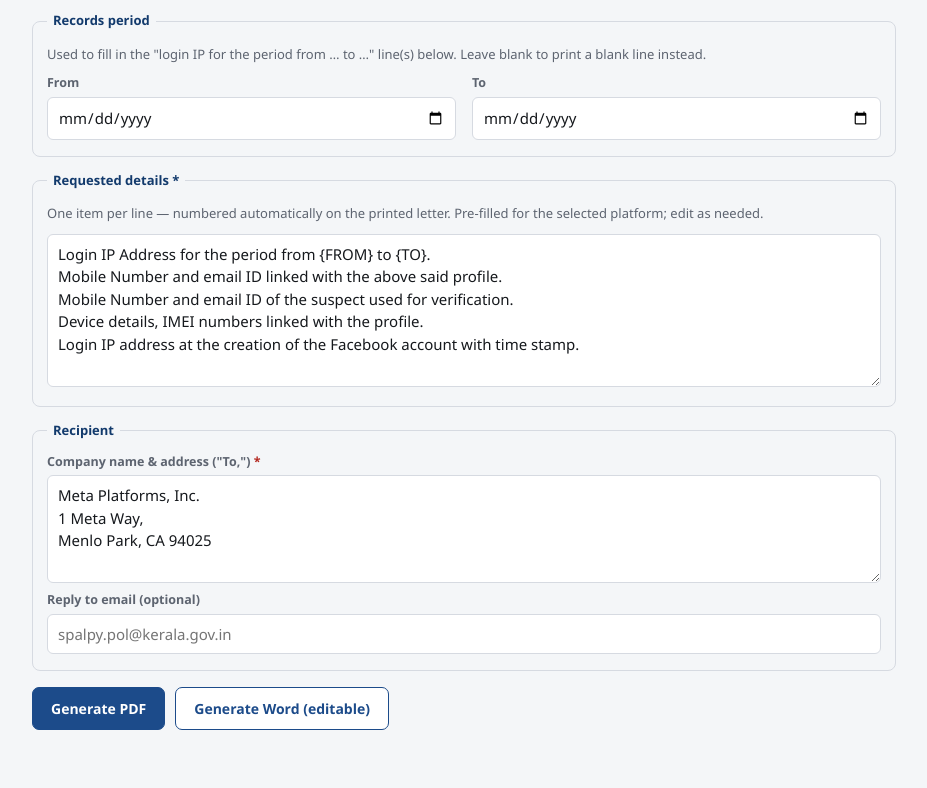
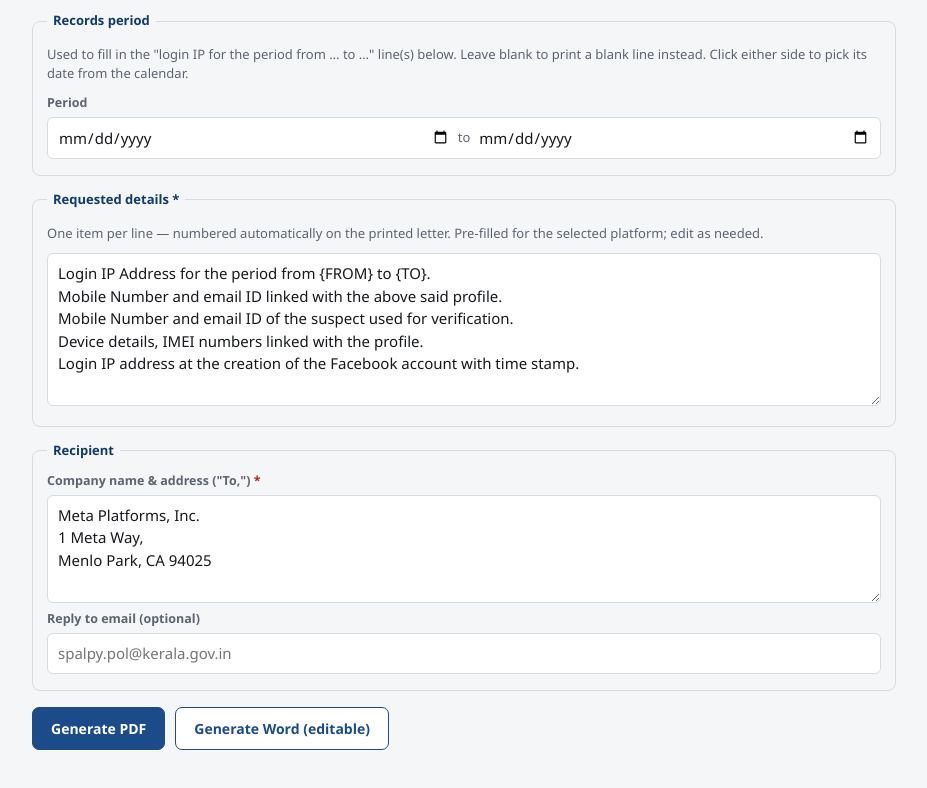
Before and after one commit to CybercellAlappuzha/cyber-cell-portal, a website: page public/bns94.html in a window 1280 px wide. Shown: the part 960-1748 px from the top of the page, without its empty margins (176-1103 px from the left). Drawn offline with Linux system fonts and the light colour scheme.

Commit message:
Merge Records period From/To into one visual box

```diff
--- a/docs/styles.css
+++ b/docs/styles.css
@@ -85,6 +85,18 @@ textarea { resize: vertical; min-height: 56px; }
 input:focus, select:focus, textarea:focus { outline: 2px solid var(--accent); outline-offset: 1px; }
 .field { margin-bottom: 2px; }
 
+/* Records-period "From … to …" merged into one visual box — each side is
+   still its own native <input type=date>, so clicking either half opens
+   that browser's own date-picker calendar for just that date. */
+.period-box {
+  display: flex; align-items: center; gap: 8px;
+  border: 1px solid var(--line); border-radius: 6px; background: #fff; padding: 0 10px;
+}
+.period-box input[type=date] { border: none; padding: 8px 0; width: auto; flex: 1; min-width: 0; }
+.period-box input[type=date]:focus { outline: none; }
+.period-box .period-sep { color: var(--muted); font-size: 13px; flex: none; }
+@media (max-width: 420px) { .period-box { flex-wrap: wrap; } }
+
 /* Custom suggestion dropdown (Police Office / Police Station) — built in
    JS instead of a native <datalist>, since datalist's suggestion popup is
    invisible/inconsistent in several browsers (notably Safari). Free text
--- a/public/bns94.html
+++ b/public/bns94.html
@@ -95,15 +95,13 @@
 
     <fieldset>
       <legend>Records period</legend>
-      <p class="hint">Used to fill in the "login IP for the period from … to …" line(s) below. Leave blank to print a blank line instead.</p>
-      <div class="grid">
-        <div class="field">
-          <label for="b94From">From</label>
-          <input type="date" id="b94From">
-        </div>
-        <div class="field">
-          <label for="b94To">To</label>
-          <input type="date" id="b94To">
+      <p class="hint">Used to fill in the "login IP for the period from … to …" line(s) below. Leave blank to print a blank line instead. Click either side to pick its date from the calendar.</p>
+      <div class="field">
+        <label for="b94From">Period</label>
+        <div class="period-box">
+          <input type="date" id="b94From" aria-label="From">
+          <span class="period-sep">to</span>
+          <input type="date" id="b94To" aria-label="To">
         </div>
       </div>
     </fieldset>
--- a/public/styles.css
+++ b/public/styles.css
@@ -85,6 +85,18 @@ textarea { resize: vertical; min-height: 56px; }
 input:focus, select:focus, textarea:focus { outline: 2px solid var(--accent); outline-offset: 1px; }
 .field { margin-bottom: 2px; }
 
+/* Records-period "From … to …" merged into one visual box — each side is
+   still its own native <input type=date>, so clicking either half opens
+   that browser's own date-picker calendar for just that date. */
+.period-box {
+  display: flex; align-items: center; gap: 8px;
+  border: 1px solid var(--line); border-radius: 6px; background: #fff; padding: 0 10px;
+}
+.period-box input[type=date] { border: none; padding: 8px 0; width: auto; flex: 1; min-width: 0; }
+.period-box input[type=date]:focus { outline: none; }
+.period-box .period-sep { color: var(--muted); font-size: 13px; flex: none; }
+@media (max-width: 420px) { .period-box { flex-wrap: wrap; } }
+
 /* Custom suggestion dropdown (Police Office / Police Station) — built in
    JS instead of a native <datalist>, since datalist's suggestion popup is
    invisible/inconsistent in several browsers (notably Safari). Free text
```
Also changed, not shown: docs/bns94.html (+7 -9 lines).
